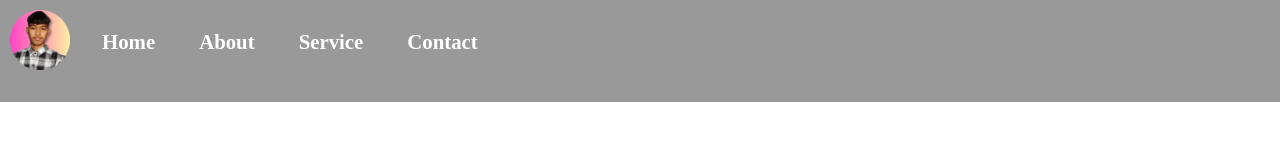
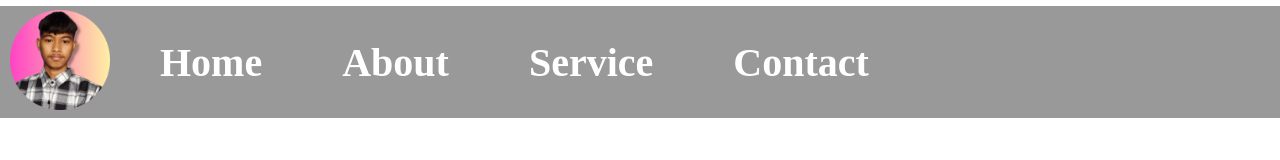
Before and after one commit to Aetherion9X/Aetherion9X.github.io, a plain HTML site: page index.html in a window 1280 px wide. Shown: the top 160 px of the page. Drawn offline with Linux system fonts and the light colour scheme.

Commit message:
Update style.css

```diff
--- a/style.css
+++ b/style.css
@@ -17,7 +17,7 @@
     content: "";
     background-color: black;
     position: absolute;
-    height: 15%;
+    height: 14%;
     width: 150%;
     z-index: -1;
     opacity: 0.4;
@@ -28,7 +28,7 @@
 }
 
 #logo img{
-    height: 60px;
+    height: 100px;
     margin: 2px;
     padding: 2px;
 }
@@ -38,13 +38,13 @@
 }
 #navbar ul li{
     list-style: none;
-    font-size: 1.3rem;
+    font-size: 2.5rem;
 }
 
 #navbar ul li a{
     color: white;
     display: block;
-    padding: 3px 22px;
+    padding: 3px 40px;
     text-decoration: none;
 }
 
```
